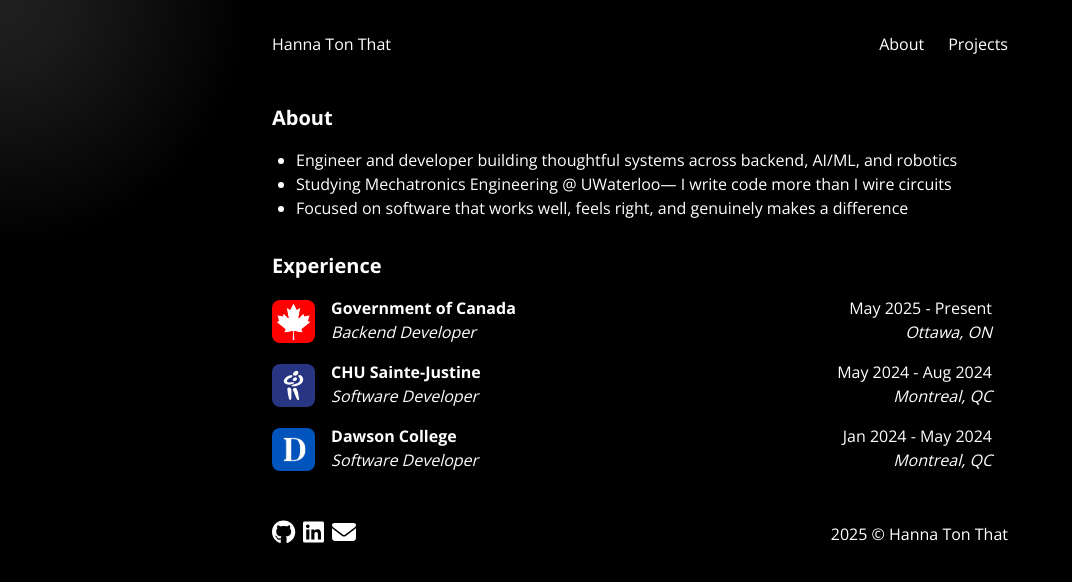
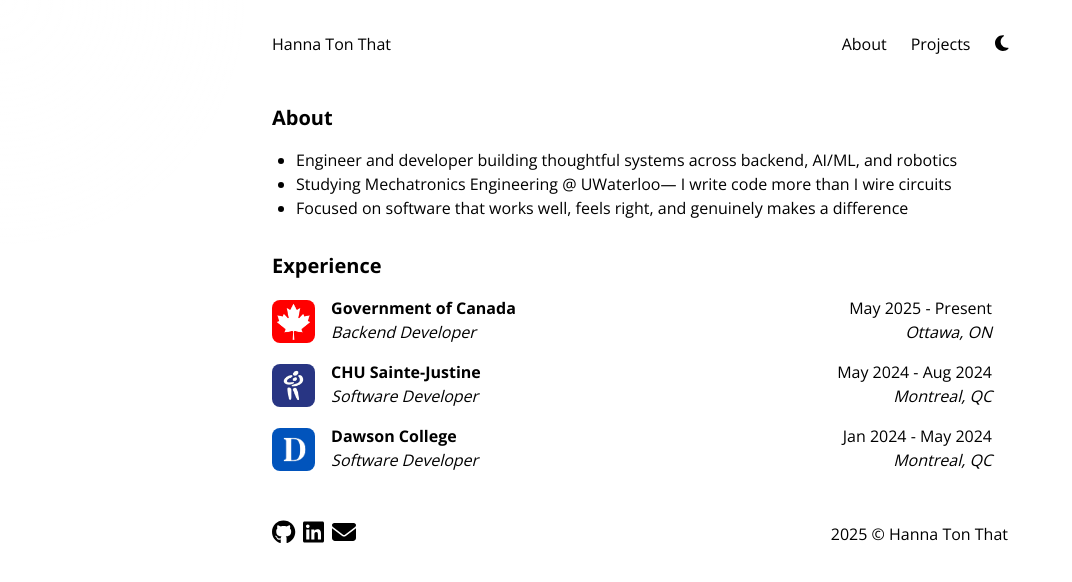
Before and after one commit to hannatonthat/portfolio-v2, a Next.js app: page / in a window 1280 px wide. Shown: the top 582 px of the page, without its empty margins (0-1072 px from the left). Built offline with nearby package versions, Linux system fonts and the light colour scheme.

Commit message:
Readd light mode

```diff
--- a/components/Navbar.js
+++ b/components/Navbar.js
@@ -1,8 +1,15 @@
 "use client";
+
+import { FontAwesomeIcon } from "@fortawesome/react-fontawesome";
+import { faMoon, faSun } from "@fortawesome/free-solid-svg-icons";
+import { useContext } from "react";
+import { ThemeContext } from "./Theme";
 
 import Link from "next/link";
 
 export default function Navbar() {
+  const { darkMode, setDarkMode } = useContext(ThemeContext);
+
   return (
     <nav className="backdrop-blur-sm">
       <div className="max-w-screen-md mx-auto py-8">
@@ -32,6 +39,15 @@ export default function Navbar() {
                 Projects
               </Link>
             </li>
+            <button
+              onClick={() => setDarkMode(!darkMode)}
+              aria-label="Toggle Dark Mode"
+            >
+              <FontAwesomeIcon
+                icon={darkMode ? faSun : faMoon}
+                className="text-lg cursor-pointer transition-transform duration-300 hover:scale-110"
+              />
+            </button>
           </div>
         </ul>
       </div>
--- a/components/Theme.js
+++ b/components/Theme.js
@@ -8,12 +8,22 @@ export default function Theme({ children }) {
   const [darkMode, setDarkMode] = useState(true);
 
   useEffect(() => {
+    // Check for saved theme preference or default to dark mode
+    const savedTheme = localStorage.getItem('theme');
+    const prefersDark = savedTheme === 'dark' || (savedTheme === null && window.matchMedia('(prefers-color-scheme: dark)').matches);
+
+    setDarkMode(prefersDark);
+  }, []);
+
+  useEffect(() => {
     const root = document.documentElement;
 
     if (darkMode) {
       root.classList.add("dark");
+      localStorage.setItem('theme', 'dark');
     } else {
       root.classList.remove("dark");
+      localStorage.setItem('theme', 'light');
     }
   }, [darkMode]);
 
--- a/src/app/layout.js
+++ b/src/app/layout.js
@@ -19,19 +19,9 @@ export const metadata = {
 export default function RootLayout({ children }) {
   return (
     <html lang="en" suppressHydrationWarning>
-      <head>
-        <script
-          dangerouslySetInnerHTML={{
-            __html: `
-              (function () {
-                document.documentElement.classList.add('dark');
-              })();
-            `,
-          }}
-        />
-      </head>
+      <head></head>
       <body
-        className={`${openSans.className} max-w-screen-md mx-auto px-4 bg-black text-white`}
+        className={`${openSans.className} max-w-screen-md mx-auto px-4 bg-white text-black dark:bg-black dark:text-white`}
       >
         <Theme>
           <CustomCursor />
```
